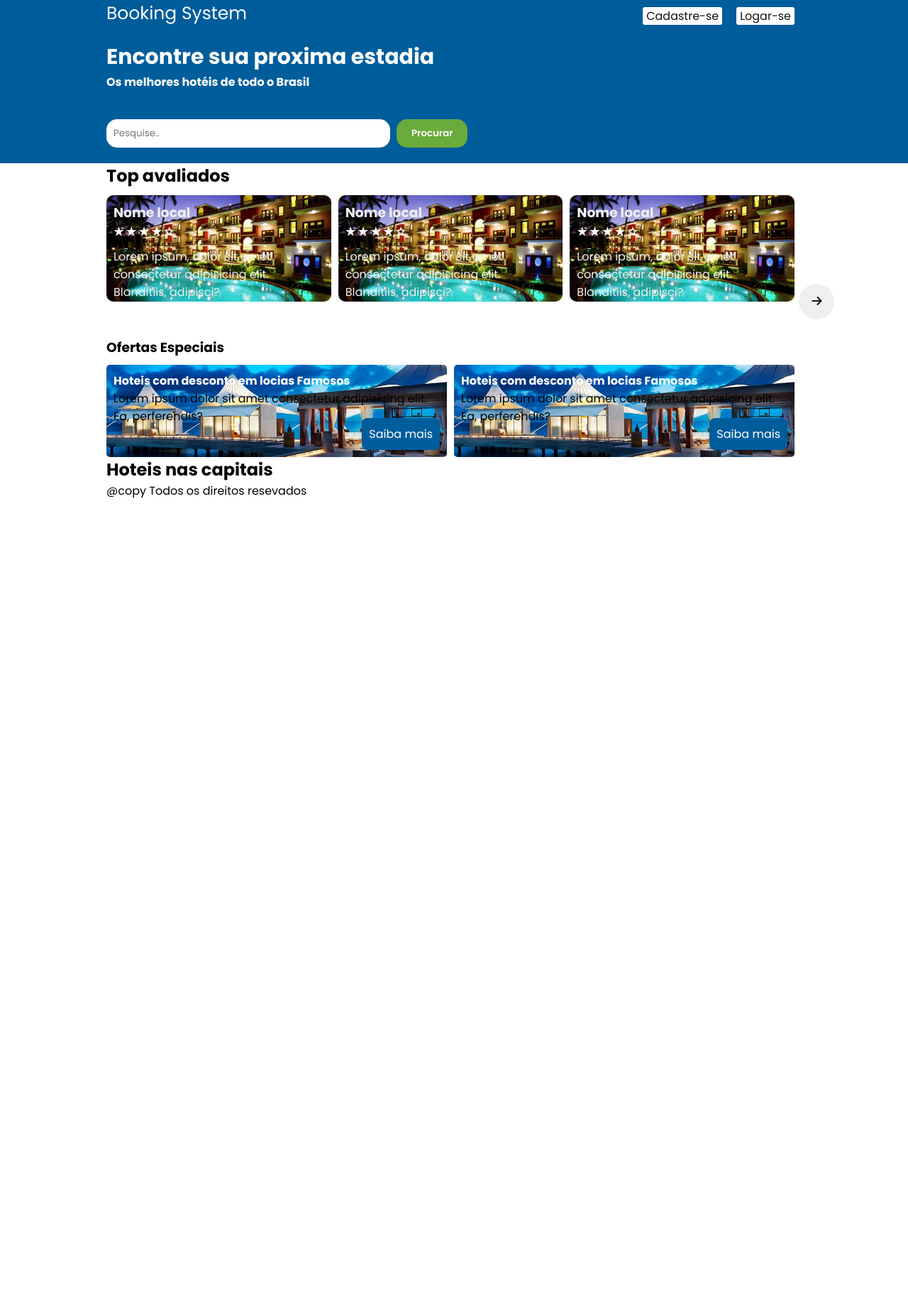
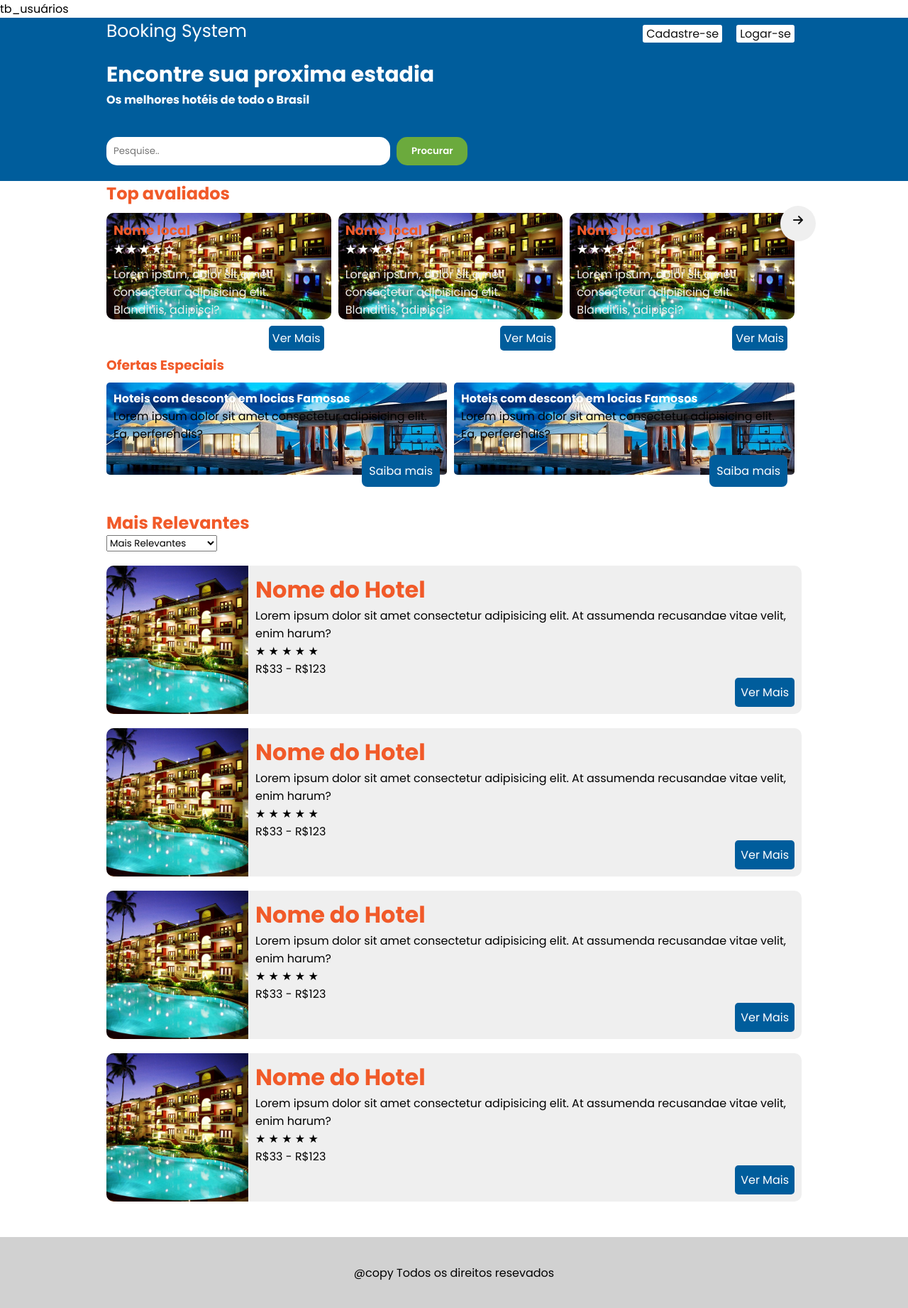
Before and after one commit to OImmortal/booking_system.php, a PHP site: page / in a window 1280 px wide. Shown: the whole page at 71% size. Before the commit the page ends 800 px from the top, so only its background shows below. Run offline with PHP 8.4, Linux system fonts and the light colour scheme; some libraries are stand-ins or nearby versions.

Commit message:
Quarto Commit - 21/03 - customização da interface e criação de novos arquivos

```diff
--- a/Classes/MySQl.php
+++ b/Classes/MySQl.php
@@ -8,18 +8,25 @@
             $content_json = json_decode($file_json,false);
 
 
-            if(self::$conn == null) {
+            if(!isset(self::$conn)) {
                 try {
                     self::$conn = new PDO('mysql:host=localhost;dbname='.$content_json->database, $content_json->user, $content_json->password);
                     self::$conn->setAttribute(PDO::ATTR_ERRMODE, PDO::ERRMODE_EXCEPTION);
-                } catch (\Throwable $th) {
-                    echo "ERROR ".$th->getMessage();
+                } catch (Exception $e) {
+                    echo "ERROR ".$e->getMessage();
                 }
             }
 
             return self::$conn;
         }
 
+        public static function createTable($nameTable,$info = []) {
+            echo $nameTable;
+            $chaveArray = array_keys($info);
+            $valoresArray = array_values($info);
+        }
+
+
     }
 
 ?>
--- a/View/pages/header.php
+++ b/View/pages/header.php
@@ -13,8 +13,8 @@
         <a href="Home" class="logo">Booking System</a>
         <div class="right">
             <ul>
-                <li><a href="page-login">Cadastre-se</a></li>
-                <li><a href="page-login">Logar-se</a></li>
+                <li><a href="Page-login">Cadastre-se</a></li>
+                <li><a href="Page-login">Logar-se</a></li>
             </ul>
         </div>
         <h2>Encontre sua proxima estadia</h2>
--- a/View/pages/home.php
+++ b/View/pages/home.php
@@ -9,6 +9,7 @@
                 <h3>Nome local</h3>
                 <h4>&starf; &starf; &starf; &starf; &star;</h4>
                 <p>Lorem ipsum, dolor sit amet consectetur adipisicing elit. Blanditiis, adipisci?</p>
+                <a href="">Ver Mais</a>
             </div>
         </div>
         <?php } ?>
@@ -33,7 +34,33 @@
         <?php } ?>
         </div>
     </div>
-    <div class="citys">
-        <h2>Hoteis nas capitais</h2>
+    <div class="all">
+        <div class="header">
+            <h2>Mais Relevantes</h2>
+            <form action="" method="post">
+                <select name="" id="">
+                    <option value="">Mais Relevantes</option>
+                    <option value="">Mais Bem Avaliados</option>
+                    <option value="">Maior Preço</option>
+                    <option value="">Menor Preço</option>
+                </select>
+            </form>
+        </div>
+        <?php
+            for($i = 0;$i < 4;$i++) {
+        ?>
+        <div class="hotels-info">
+            <div class="img">
+                <img src="./libs/images/imagem-hotel1.jpeg" alt="">
+            </div>
+            <div class="infos">
+                <h1>Nome do Hotel</h1>
+                <p>Lorem ipsum dolor sit amet consectetur adipisicing elit. At assumenda recusandae vitae velit, enim harum?</p>
+                <p>&starf; &starf; &starf; &starf; &starf;</p>
+                <p>R$33 - R$123</p>
+                <a href="">Ver Mais</a>
+            </div>
+        </div>
+        <?php } ?>
     </div>
 </div>
--- a/View/pages/style/estilo-page.css
+++ b/View/pages/style/estilo-page.css
@@ -88,6 +88,8 @@ a.logo {
 
 /* Corpo home */
 
+h2,h3 {color: #F15A29;}
+
 .container-hotel {
     background: url("../../../libs/images/imagem-hotel1.jpeg");
     background-position: center;
@@ -108,17 +110,27 @@ a.logo {
     margin: 10px 0;
 }
 
+.container-hotel .info a {
+    background: #005D9C;
+    color: #fff;
+    padding: 5px;
+    float: right;
+    border-radius: 5px;
+    position: relative;
+}
+
 .see-more {
     background: #EFEFEF;
     width: 50px;
     height: 50px;
     text-align: center;
     border-radius: 50%;
-    position: absolute;
-    top: 50%;
-    left: 88%;
     padding: 12px;
     cursor: pointer;
+    margin: 0;
+    position: absolute;
+    right: 130px;
+
 }
 
 .avaliados {
@@ -127,6 +139,10 @@ a.logo {
 
 .offers {
     margin: 50px 0 0 0;
+}
+
+.offers h3 {
+    color: #F15A29;
 }
 
 .page-offers {
@@ -151,5 +167,110 @@ a.logo {
     padding: 10px;
     float: right;
     border-radius: 8px;
-    margin: -10px 0;
+    position: relative;
+    top: 15%;
 }
+
+.all .header {
+    margin: 50px 0 20px 0;
+    width: 100%;
+}
+
+.all .header h2 {
+    color: #F15A29;
+}
+
+.all form {
+    /* float: right; */
+}
+
+.hotels-info {
+    margin: 20px 0;
+    width: 100%;
+    display: flex;
+    background: #EFEFEF;
+    /* background: #111; */
+    border-radius: 10px;
+}
+
+.hotels-info img {
+    border-bottom-left-radius: 10px;
+    border-top-left-radius: 10px;
+    object-fit: cover;
+    width: 200px;
+    height:100%;
+}
+
+.hotels-info .infos {
+    margin: 10px;
+    width: 100%;
+}
+
+.hotels-info .infos h1 {
+    color: #F15A29;
+}
+
+.hotels-info .infos a{
+    background: #005D9C;
+    color: #fff;
+    padding: 8px;
+    border-radius: 5px;
+    float: right;
+}
+
+footer {
+    margin: 50px 0 0 0;
+    background: #d1d1d1;
+    text-align: center;
+    height: 100px;
+    justify-content: center;
+    align-items: center;
+    display: flex;
+}
+
+/* Login-cadastro page */
+
+.form-container {
+    display: flex;
+}
+
+.login-container, .cad-container {
+    width: 50%;
+}
+
+.login-container h1, .cad-container h1 {
+    margin: 20px 0;
+}
+
+.login-container input, .cad-container input {
+    width: 98%;
+    height: 30px;
+    margin: 5px 0;
+    padding: 10px;
+}
+
+.login-container input[type=submit], .cad-container input[type=submit] {
+    width: 200px;
+    text-align: center;
+    padding: 0;
+    background: #6BAA3D;
+    border: none;
+    color: #fff;
+    border-radius: 5px;
+}
+
+.login-container input:focus, .cad-container input:focus {
+    outline: none;
+}
+
+.cad-container p {
+    font-size: 13px;
+    color: #e33337;
+}
+
+.login-container a {
+    float: right;
+    margin: 10px 14px;
+    color: #005D9C;
+    text-decoration: underline;
+}
--- a/index.php
+++ b/index.php
@@ -7,6 +7,8 @@
         $url = "home";
     }
 
+    MySql::createTable("tb_usuários",["id" => "int", "nome" => "varchar(255)"]);
+
     View::render("header");
     View::render($url);
     View::render("footer");
```
Also changed, not shown: Classes/Class.php (added, +20 -0 lines), View/pages/page-login.php (added, +30 -0 lines).
